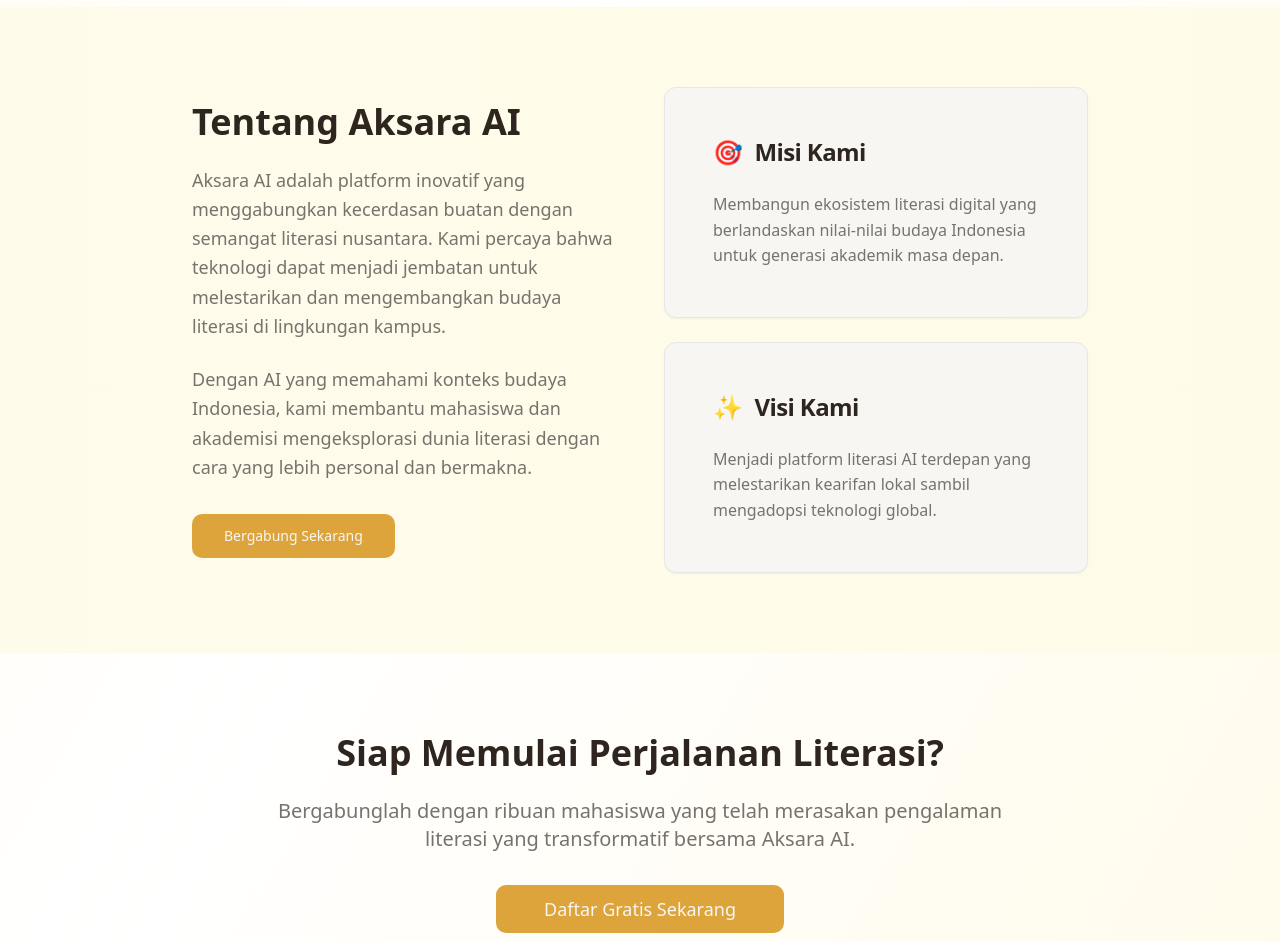
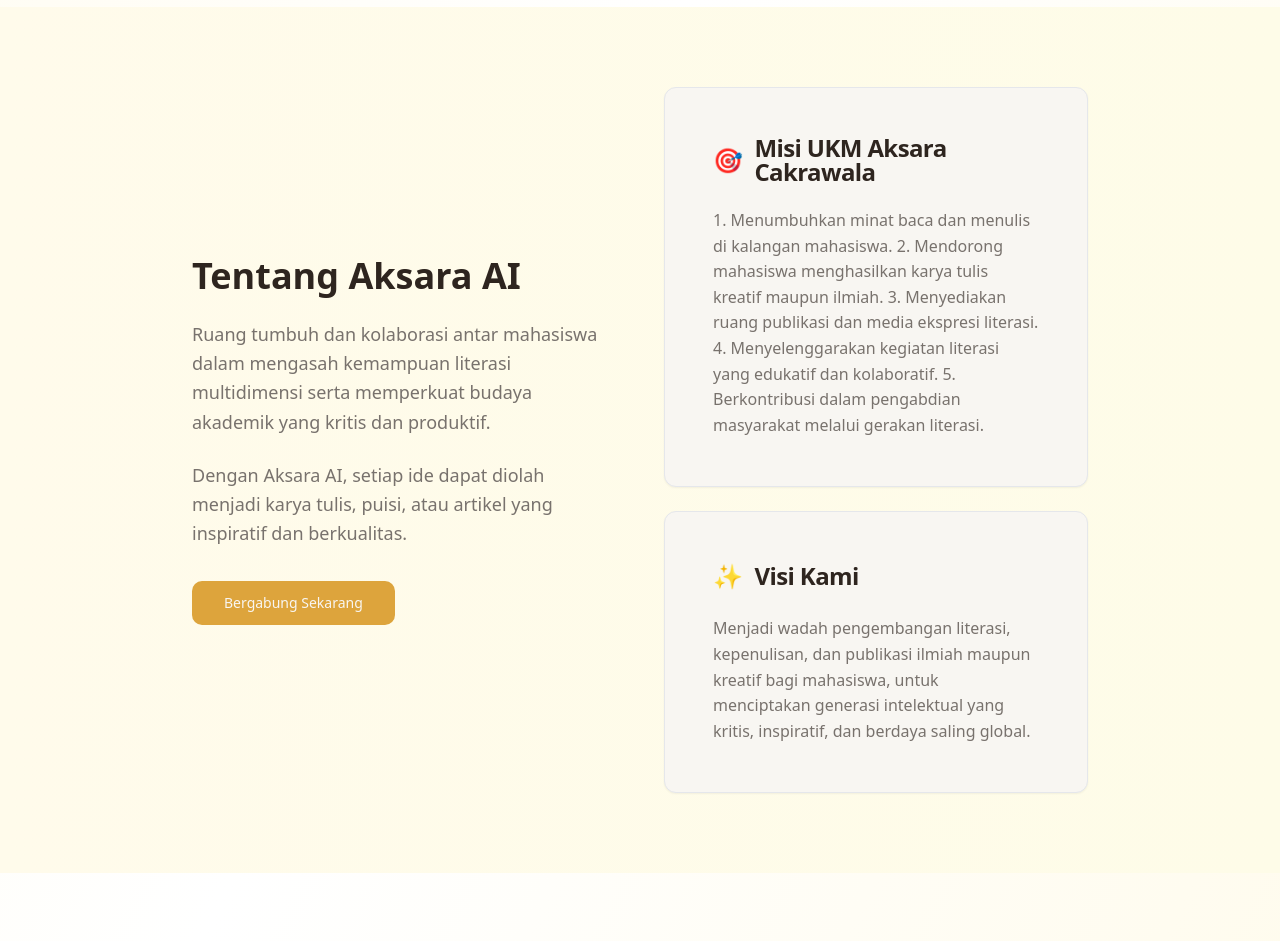
Before and after one commit to Universitas-Cakrawala/aksara-ai, a React (Vite) app in the folder aksara-ai-frontend/: page / in a window 1280 px wide. Shown: the part 1140-2081 px from the top of the page. Built offline with nearby package versions, Linux system fonts and the light colour scheme; no server answers; the HTML template or start-up script is replaced by a standard one.

Commit message:
feat: update LandingPage content to enhance clarity and focus on Aksara AI's mission

```diff
--- a/aksara-ai-frontend/src/pages/LandingPage.tsx
+++ b/aksara-ai-frontend/src/pages/LandingPage.tsx
@@ -111,14 +111,10 @@ const LandingPage: React.FC = () => {
                             <div>
                                 <h2 className="mb-6 text-3xl font-bold md:text-4xl">Tentang Aksara AI</h2>
                                 <p className="mb-6 text-lg leading-relaxed text-muted-foreground">
-                                    Aksara AI adalah platform inovatif yang menggabungkan kecerdasan buatan dengan
-                                    semangat literasi nusantara. Kami percaya bahwa teknologi dapat menjadi jembatan
-                                    untuk melestarikan dan mengembangkan budaya literasi di lingkungan kampus.
+                                    Ruang tumbuh dan kolaborasi antar mahasiswa dalam mengasah kemampuan literasi multidimensi serta memperkuat budaya akademik yang kritis dan produktif.
                                 </p>
                                 <p className="mb-8 text-lg leading-relaxed text-muted-foreground">
-                                    Dengan AI yang memahami konteks budaya Indonesia, kami membantu mahasiswa dan
-                                    akademisi mengeksplorasi dunia literasi dengan cara yang lebih personal dan
-                                    bermakna.
+                                    Dengan Aksara AI, setiap ide dapat diolah menjadi karya tulis, puisi, atau artikel yang inspiratif dan berkualitas.
                                 </p>
                                 <Link to="/register">
                                     <Button size="lg" className="px-8">
@@ -132,13 +128,16 @@ const LandingPage: React.FC = () => {
                                     <CardHeader>
                                         <CardTitle className="flex items-center gap-3">
                                             <span className="text-2xl">🎯</span>
-                                            Misi Kami
+                                            Misi UKM Aksara Cakrawala
                                         </CardTitle>
                                     </CardHeader>
                                     <CardContent>
                                         <p className="text-muted-foreground">
-                                            Membangun ekosistem literasi digital yang berlandaskan nilai-nilai budaya
-                                            Indonesia untuk generasi akademik masa depan.
+                                            1. Menumbuhkan minat baca dan menulis di kalangan mahasiswa.
+                                            2. Mendorong mahasiswa menghasilkan karya tulis kreatif maupun ilmiah.
+                                            3. Menyediakan ruang publikasi dan media ekspresi literasi.
+                                            4. Menyelenggarakan kegiatan literasi yang edukatif dan kolaboratif.
+                                            5. Berkontribusi dalam pengabdian masyarakat melalui gerakan literasi.
                                         </p>
                                     </CardContent>
                                 </Card>
@@ -152,8 +151,8 @@ const LandingPage: React.FC = () => {
                                     </CardHeader>
                                     <CardContent>
                                         <p className="text-muted-foreground">
-                                            Menjadi platform literasi AI terdepan yang melestarikan kearifan lokal
-                                            sambil mengadopsi teknologi global.
+                                            Menjadi wadah pengembangan literasi, kepenulisan, dan publikasi ilmiah maupun kreatif bagi mahasiswa,
+                                            untuk menciptakan generasi intelektual yang kritis, inspiratif, dan berdaya saling global.
                                         </p>
                                     </CardContent>
                                 </Card>
```
